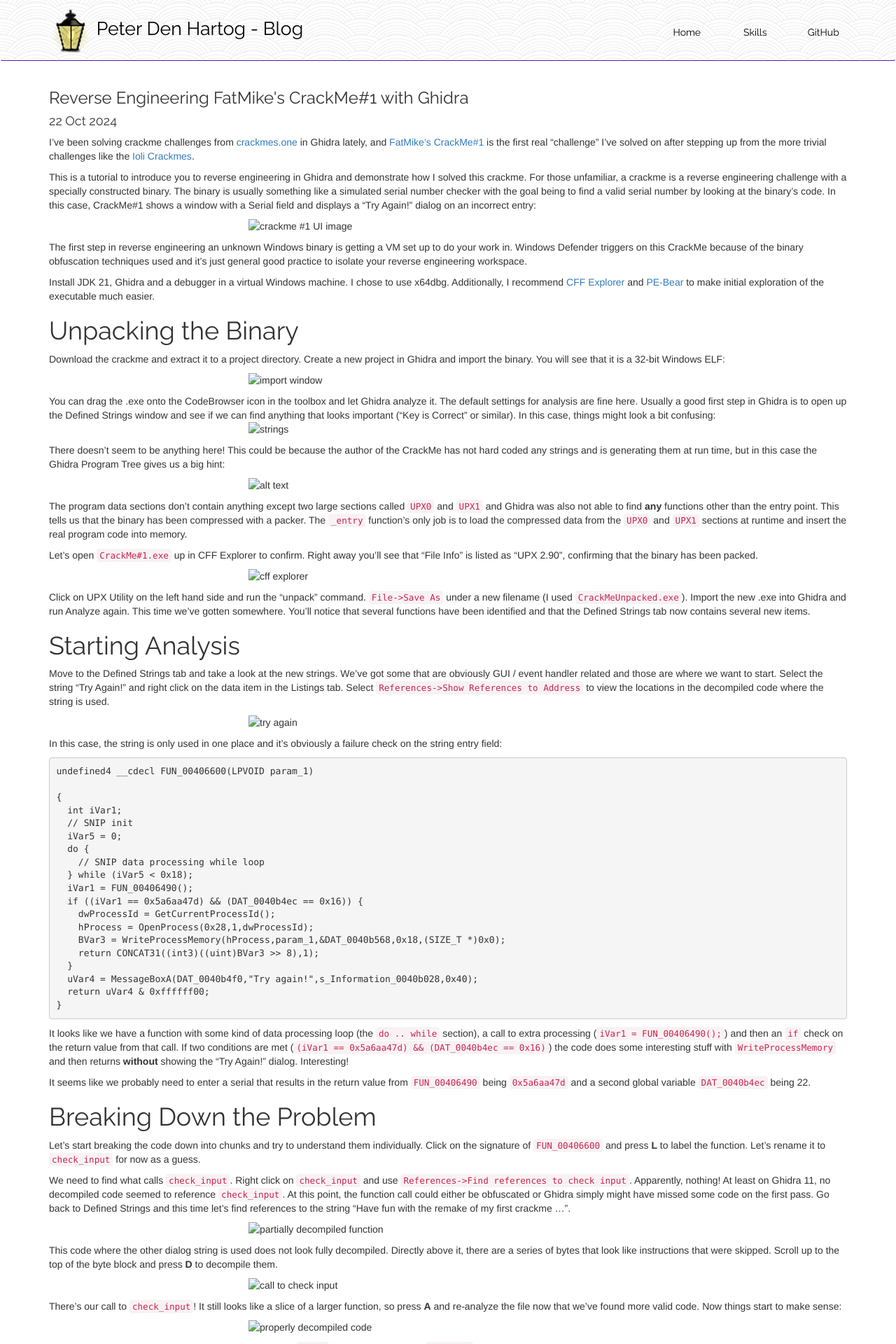
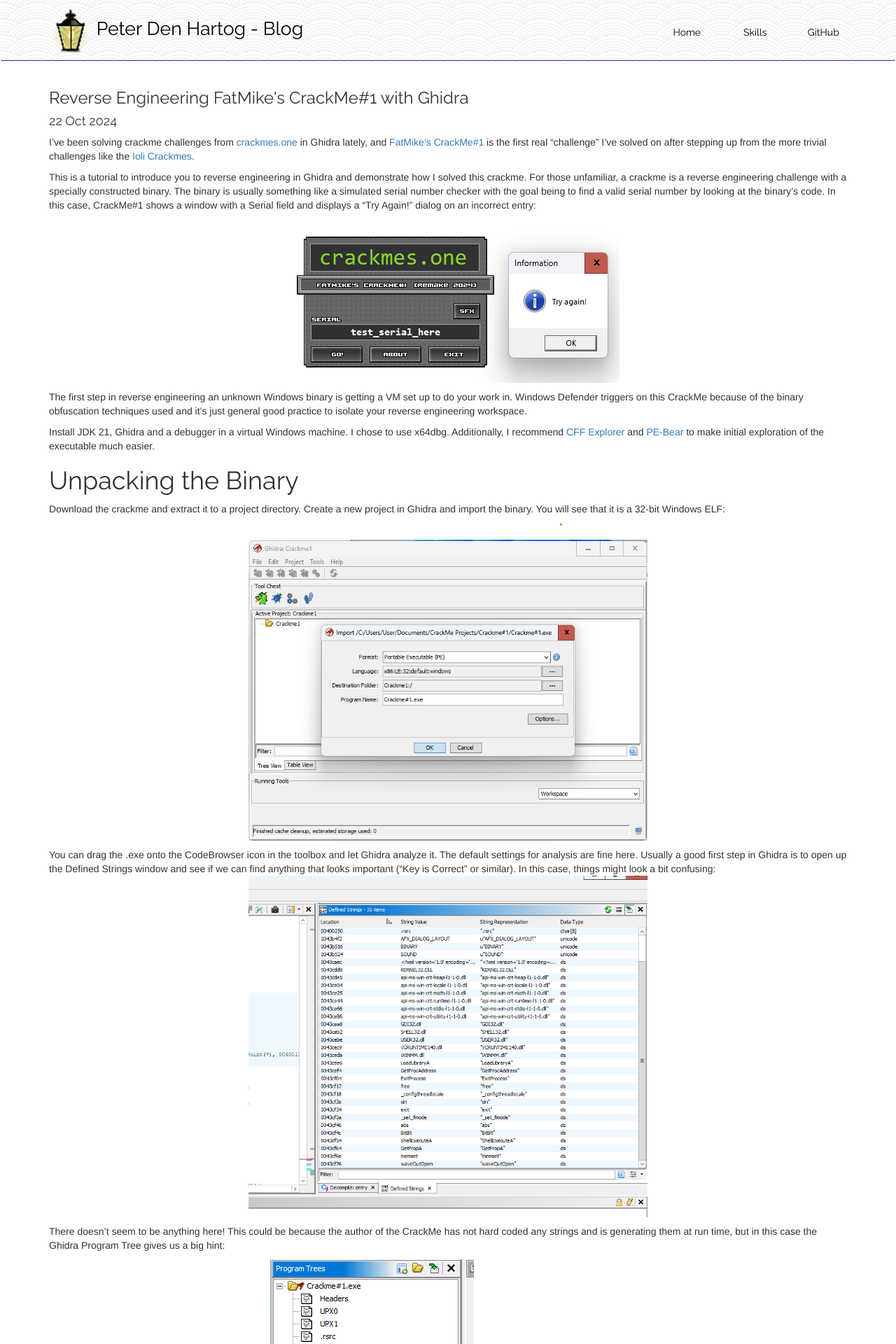
Before and after one commit to pddenhar/pddenhar.github.io, a Jekyll site: the page built from _posts/2024-10-22-reverse-engineering-crackme-with-ghidra.md, in a window 1280 px wide. Shown: the top 1920 px of the page at 70% size. Built offline with Jekyll 4.4.1, drawn with Linux system fonts in a browser that asks for light colours.

Commit message:
Fix image URL format for last post

````diff
--- a/_posts/2024-10-22-reverse-engineering-crackme-with-ghidra.md
+++ b/_posts/2024-10-22-reverse-engineering-crackme-with-ghidra.md
@@ -12,7 +12,7 @@
 <!--more-->
 For those unfamiliar, a crackme is a reverse engineering challenge with a specially constructed binary. The binary is usually something like a simulated serial number checker with the goal being to find a valid serial number by looking at the binary's code. In this case, CrackMe#1 shows a window with a Serial field and displays a "Try Again!" dialog on an incorrect entry:
 
-![crackme #1 UI image](../images/ghidra/image.png)
+![crackme #1 UI image]({{ site.url }}/images/ghidra/image.png)
 
 The first step in reverse engineering an unknown Windows binary is getting a VM set up to do your work in. Windows Defender triggers on this CrackMe because of the binary obfuscation techniques used and it's just general good practice to isolate your reverse engineering workspace.
 
@@ -23,19 +23,19 @@
 
 Download the crackme and extract it to a project directory. Create a new project in Ghidra and import the binary. You will see that it is a 32-bit Windows ELF:
 
-![import window](../images/ghidra/import.png)
+![import window]({{ site.url }}/images/ghidra/import.png)
 
-You can drag the .exe onto the CodeBrowser icon in the toolbox and let Ghidra analyze it. The default settings for analysis are fine here. Usually a good first step in Ghidra is to open up the Defined Strings window and see if we can find anything that looks important ("Key is Correct" or similar). In this case, things might look a bit confusing: ![strings](../images/ghidra/strings.png)
+You can drag the .exe onto the CodeBrowser icon in the toolbox and let Ghidra analyze it. The default settings for analysis are fine here. Usually a good first step in Ghidra is to open up the Defined Strings window and see if we can find anything that looks important ("Key is Correct" or similar). In this case, things might look a bit confusing: ![strings]({{ site.url }}/images/ghidra/strings.png)
 
 There doesn't seem to be anything here! This could be because the author of the CrackMe has not hard coded any strings and is generating them at run time, but in this case the Ghidra Program Tree gives us a big hint:
 
-![alt text](../images/ghidra/program_tree.png)
+![alt text]({{ site.url }}/images/ghidra/program_tree.png)
 
 The program data sections don't contain anything except two large sections called `UPX0` and `UPX1` and Ghidra was also not able to find **any** functions other than the entry point. This tells us that the binary has been compressed with a packer. The `_entry` function's only job is to load the compressed data from the `UPX0` and `UPX1` sections at runtime and insert the real program code into memory.
 
 Let's open `CrackMe#1.exe` up in CFF Explorer to confirm. Right away you'll see that "File Info" is listed as "UPX 2.90", confirming that the binary has been packed.
 
-![cff explorer](<../images/ghidra/CFF Explorer.png>)
+![cff explorer](<{{ site.url }}/images/ghidra/CFF Explorer.png>)
 
 Click on UPX Utility on the left hand side and run the "unpack" command. `File->Save As` under a new filename (I used `CrackMeUnpacked.exe`). Import the new .exe into Ghidra and run Analyze again. This time we've gotten somewhere. You'll notice that several functions have been identified and that the Defined Strings tab now contains several new items.
 
@@ -44,7 +44,7 @@
 
 Move to the Defined Strings tab and take a look at the new strings. We've got some that are obviously GUI / event handler related and those are where we want to start. Select the string "Try Again!" and right click on the data item in the Listings tab. Select `References->Show References to Address` to view the locations in the decompiled code where the string is used.
 
-![try again](../images/ghidra/try_again.png)
+![try again]({{ site.url }}/images/ghidra/try_again.png)
 
 In this case, the string is only used in one place and it's obviously a failure check on the string entry field:
 
@@ -81,15 +81,15 @@
 
 We need to find what calls `check_input`. Right click on `check_input` and use `References->Find references to check input`. Apparently, nothing! At least on Ghidra 11, no decompiled code seemed to reference `check_input`. At this point, the function call could either be obfuscated or Ghidra simply might have missed some code on the first pass. Go back to Defined Strings and this time let's find references to the string "Have fun with the remake of my first crackme ...".
 
-![partially decompiled function](../images/ghidra/image-1.png)
+![partially decompiled function]({{ site.url }}/images/ghidra/image-1.png)
 
 This code where the other dialog string is used does not look fully decompiled. Directly above it, there are a series of bytes that look like instructions that were skipped. Scroll up to the top of the byte block and press **D** to decompile them.
 
-![call to check input](../images/ghidra/image-2.png)
+![call to check input]({{ site.url }}/images/ghidra/image-2.png)
 
 There's our call to `check_input`! It still looks like a slice of a larger function, so press **A** and re-analyze the file now that we've found more valid code. Now things start to make sense:
 
-![properly decompiled code](../images/ghidra/image-3.png)
+![properly decompiled code]({{ site.url }}/images/ghidra/image-3.png)
 
 The things that looked like partial functions were actually `case:` statements in a large `switch()`! The function is now decompiled and it looks like an event handler from a GUI.
 
@@ -141,7 +141,7 @@
 
 Back in `check_input`, let's update the function signature with what we've learned. Press **F** to edit the function and add a `uint` return value. You can see Ghidra automatically assigns the EAX register to handle it. Rename `param_1` to `nop_pointer` as well, since we know that's what's being passed in now.
 
-![check_input function signature](../images/ghidra/image-7.png)
+![check_input function signature]({{ site.url }}/images/ghidra/image-7.png)
 
 Let's dig into this `do .. while` loop now:
 ```C
@@ -168,11 +168,11 @@
 ```
 The following lines still look like a mess though:
 
-![following lines of XOR code](../images/ghidra/image-5.png)
+![following lines of XOR code]({{ site.url }}/images/ghidra/image-5.png)
 
 This is because Ghidra is not interpreting the globals we just re-labeled as arrays. It's treating each indexed memory access as a brand new global variable. Double click on `xor_output` to be taken to the code listing for its address. Select `xor_output` and the next 23 items and press **C** to clear Ghidra's interpretation of them. Next, click on `xor_output` and press **T** to open the Data Type chooser. Enter `char[24]` to configure `xor_output` as an array of 24 characters. Now Ghidra can correctly interpret indexed access to the global variable.
 
-![xor_access is an array now](../images/ghidra/image-6.png)
+![xor_access is an array now]({{ site.url }}/images/ghidra/image-6.png)
 
 Do the exact same thing for `xor_constant` and `input_string` to fix all the array access. Looking at the loop now, we can see that it's taking the **XOR** of each character in `input_string` with a character from `xor_constant`. The result is stored in `xor_output`.
 
@@ -337,6 +337,6 @@
 
 We can see that the CRC32 of our target bytecode is correct! Therefore, the result of the XOR is our serial key: **crackmes.one-kicks-ass**
 
-![success dialog](../images/ghidra/image-4.png)
+![success dialog]({{ site.url }}/images/ghidra/image-4.png)
 
 Success! We've found the key that generates the correct bytecode to pop up the "Well Done!" message and have solved the crackme.
````
